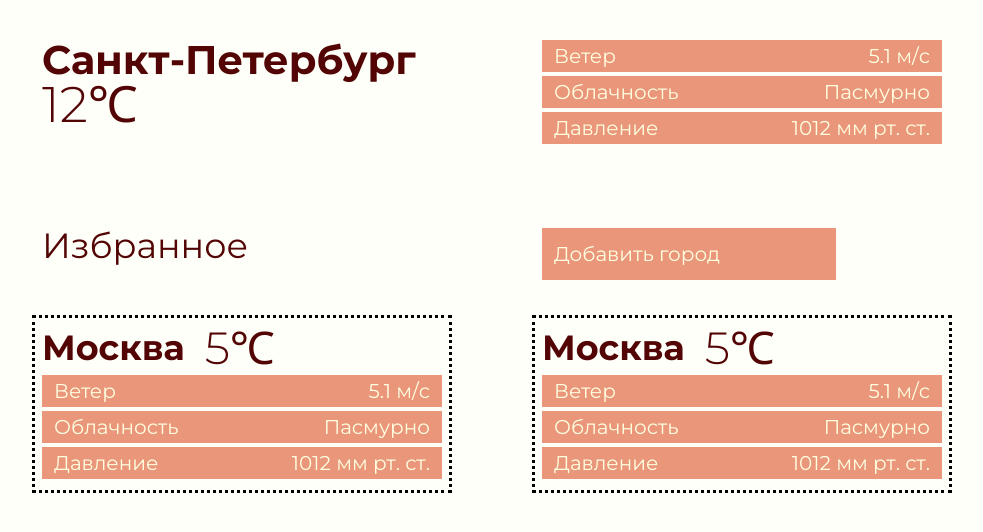
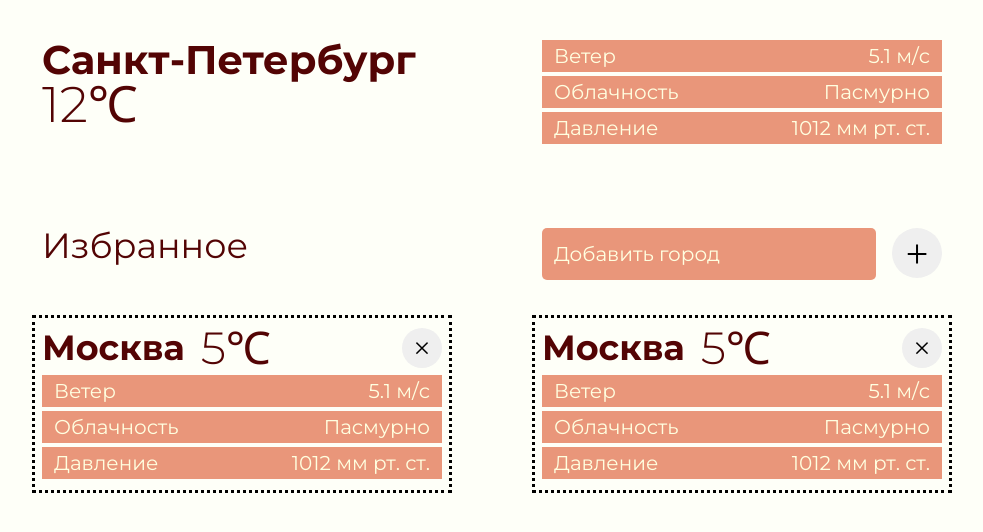
Before and after one commit to v-cognitio/itmoWeb2, a plain HTML site: page index.html in a window 1280 px wide. Shown: the whole page, without its empty margins (148-1131 px from the left). Drawn offline with Linux system fonts and the light colour scheme.

Commit message:
Add plus and close buttons

```diff
--- a/index.html
+++ b/index.html
@@ -42,12 +42,16 @@
 
     <div class="tableElement">
             <input placeholder="Добавить город" type="text">
+            <button class="plus">+</button>
     </div>
 
     <div class="tableElement dotted">
         <div class="nameBar">
-            <h4>Москва</h4>
-            <span class="temp">5℃</span>
+            <div class="nameContent">
+                <h4>Москва</h4>
+                <span class="temp">5℃</span>
+            </div>
+            <button class="close">×</button>
         </div>
         <ul class="weatherInfo">
             <li class="infoElement">
@@ -67,8 +71,11 @@
 
     <div class="tableElement dotted">
         <div class="nameBar">
-            <h4>Москва</h4>
-            <span class="temp">5℃</span>
+            <div class="nameContent">
+                <h4>Москва</h4>
+                <span class="temp">5℃</span>
+            </div>
+            <button class="close">×</button>
         </div>
         <ul class="weatherInfo">
             <li class="infoElement">
--- a/styles.css
+++ b/styles.css
@@ -5,7 +5,7 @@ del, dfn, em, font, img, ins, kbd, q, s, samp,
 small, strike, strong, sub, sup, tt, var,
 dl, dt, dd, ol, ul, li,
 fieldset, form, label, legend,
-table, caption, tbody, tfoot, thead, tr, th, td {
+table, caption, tbody, tfoot, thead, tr, th, td, button {
     margin: 0;
     padding: 0;
     border: 0;
@@ -48,10 +48,11 @@ div.tableElement {
 
 input {
     border: none;
+    border-radius: 5px;
     color: lightyellow;
     background-color: darksalmon;
     height: 50px;
-    width: 70%;
+    width: 80%;
     font-family: inherit;
     font-size: 3vw;
     font-weight: 400;
@@ -86,12 +87,19 @@ div.nameBar {
     display: flex;
     margin-bottom: 5px;
     align-items: center;
+    justify-content: space-between;
+}
+
+div.nameContent {
+    display: flex;
+    align-items: center;
+    width: 80%;
 }
 
 span.temp {
     font-weight: 300;
     font-size: 7vw;
-    margin-left: 20px;
+    margin-left: 5%;
 }
 
 ul.weatherInfo {
@@ -105,6 +113,30 @@ li.infoElement {
     background-color: darksalmon;
     margin-bottom: 4px;
     padding: 6px 12px;
+}
+
+button {
+    font-family: Monospaced;
+    font-weight: 300;
+    float: right;
+    border: none;
+    border-radius: 50%;
+    text-align: center;
+    text-decoration: none;
+    display: inline-block;
+}
+
+button.plus {
+    font-size: 40px;
+    width: 50px;
+    height: 50px;
+    position: relative
+}
+
+button.close {
+    font-size: 5vw;
+    width: 6vw;
+    height: 6vw;
 }
 
 @media screen and (min-width: 1080px) {
@@ -140,4 +172,11 @@ li.infoElement {
         font-size: 20px;
     }
 
+    button.close {
+        font-size: 30px;
+        width: 40px;
+        height: 40px;
+    }
+
+
 }
```
